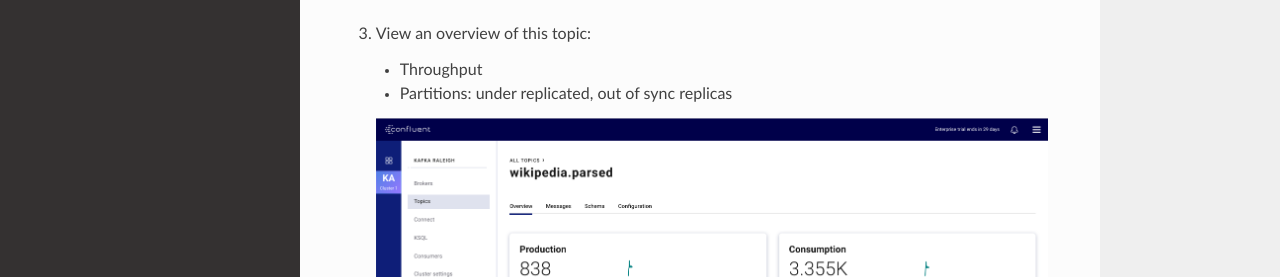
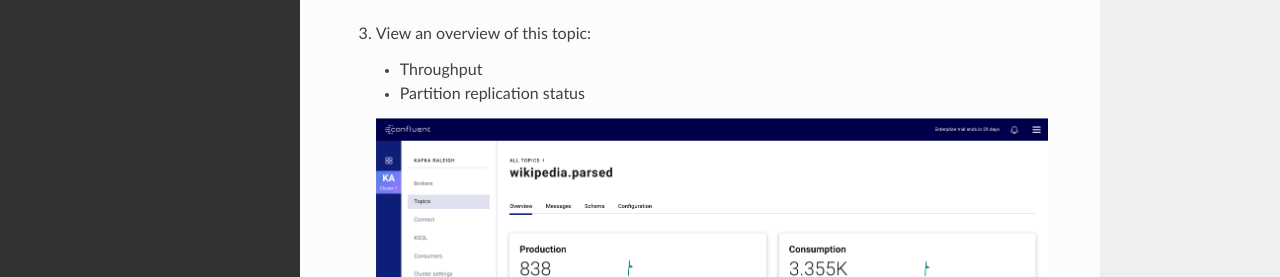
Before and after one commit to confluentinc/cp-demo, a Sphinx documentation site: the page built from docs/index.rst, in a window 1280 px wide and 900 px high, scrolled down 3806 px. Shown: the part 174-451 px from the top of the window. Built offline with Sphinx 7.4.7 and the Read the Docs theme 2.0.0, drawn with Linux system fonts in a browser that asks for light colours.

Commit message:
Update docs/index.rst
Co-Authored-By: Rick Spurgeon <rspurgeon@users.noreply.github.com>

```diff
--- a/docs/index.rst
+++ b/docs/index.rst
@@ -112,7 +112,7 @@
 3. View an overview of this topic:
 
    - Throughput
-   - Partitions: under replicated, out of sync replicas
+   - Partition replication status
 
    .. figure:: images/topic_actions.png
       :alt: image
```
